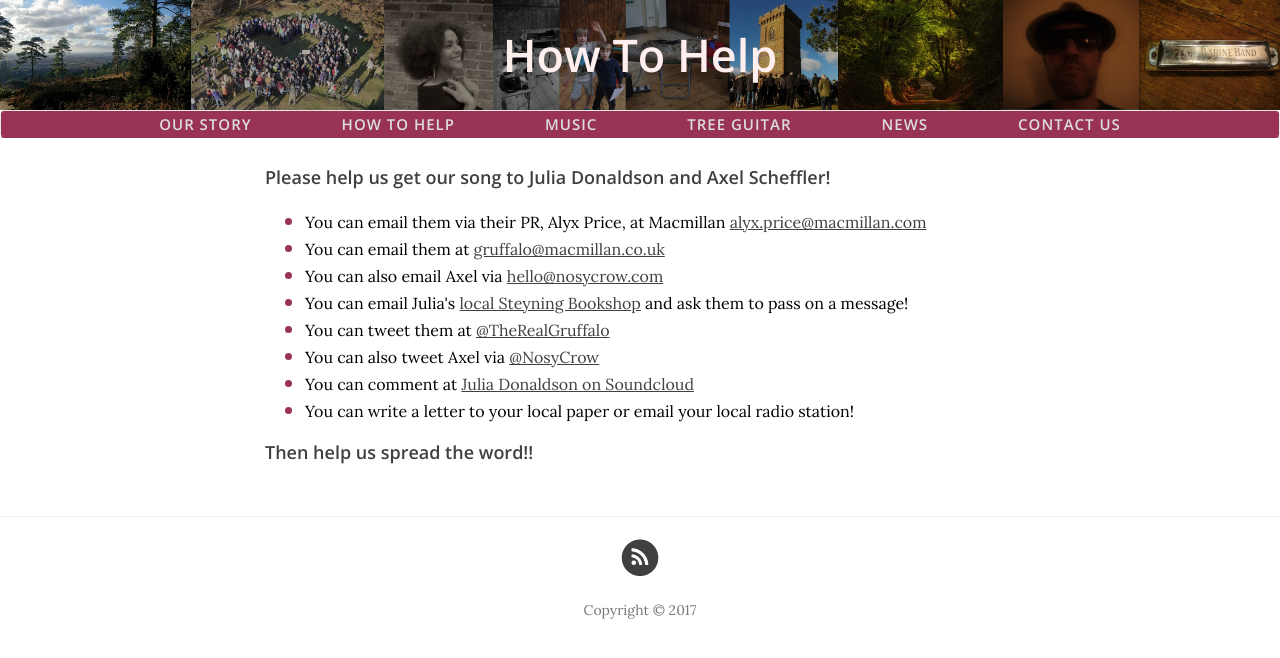
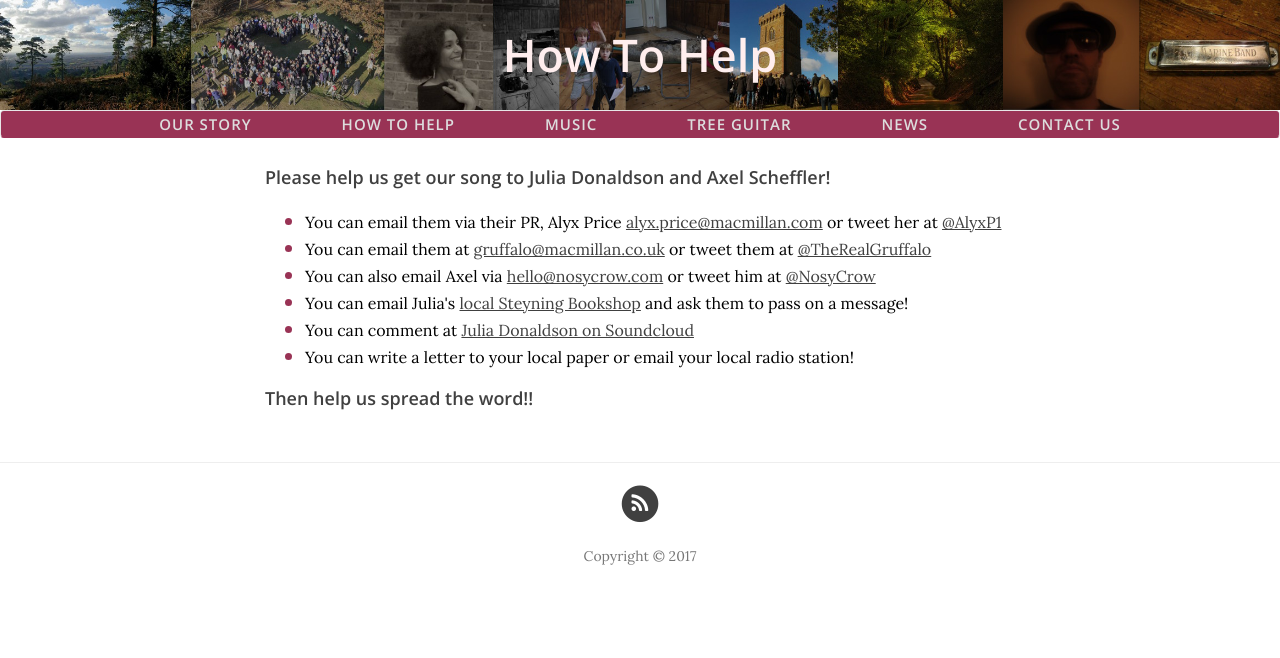
Before and after one commit to voiceforleithhill/leithhillblues.co.uk, a Jekyll site: the page built from how-to-help.html, in a window 1280 px wide. Shown: the top 658 px of the page. Built offline with Jekyll 4.4.1, drawn with Linux system fonts in a browser that asks for light colours; nearby versions of some CDN libraries.

Commit message:
Content updates

```diff
--- a/how-to-help.html
+++ b/how-to-help.html
@@ -5,13 +5,11 @@
 
 <h4>Please help us get our song to Julia Donaldson and Axel Scheffler!</h4>
 <p><ul>
-  <li class="cta"><p>You can email them via their PR, Alyx Price, at Macmillan <a href="alyx.price@macmillan.com">alyx.price@macmillan.com</a></p></li>
-  <li class="cta"><p>You can email them at <a href="mailto:gruffalo@macmillan.co.uk">gruffalo@macmillan.co.uk</a> </p></p></li>
-  <li class="cta"><p>You can also email Axel via <a href="mailto:hello@nosycrow.com">hello@nosycrow.com</a></p></li>
-  <li class="cta"><p>You can email Julia's <a href="mailto:info@steyningbookshop.co.uk">local Steyning Bookshop</a> and ask them to pass on a message!</p></li>
-  <li class="cta"><p>You can tweet them at <a href="https://twitter.com/TheRealGruffalo">@TheRealGruffalo</a></p></li>
-  <li class="cta"><p>You can also tweet Axel via <a href="https://twitter.com/NosyCrow">@NosyCrow</a></p></li>
-  <li class="cta"><p>You can comment at <a href="https://soundcloud.com/pan-macmillan/sets/julia-donaldson">Julia Donaldson on Soundcloud</a></p></li>
+  <li class="cta"><p>You can email them via their PR, Alyx Price <a href="alyx.price@macmillan.com" target="_blank">alyx.price@macmillan.com</a> or tweet her at <a href="https://twitter.com/AlyxP1" target="_blank">@AlyxP1</a></p></li>
+  <li class="cta"><p>You can email them at <a href="mailto:gruffalo@macmillan.co.uk" target="_blank">gruffalo@macmillan.co.uk</a> or tweet them at <a href="https://twitter.com/TheRealGruffalo" target="_blank">@TheRealGruffalo</a></p></li>
+  <li class="cta"><p>You can also email Axel via <a href="mailto:hello@nosycrow.com" target="_blank">hello@nosycrow.com</a> or tweet him at <a href="https://twitter.com/NosyCrow" target="_blank">@NosyCrow</a></p></li>
+  <li class="cta"><p>You can email Julia's <a href="mailto:info@steyningbookshop.co.uk" target="_blank">local Steyning Bookshop</a> and ask them to pass on a message!</p></li>
+  <li class="cta"><p>You can comment at <a href="https://soundcloud.com/pan-macmillan/sets/julia-donaldson" target="_blank">Julia Donaldson on Soundcloud</a></p></li>
   <li class="cta"><p>You can write a letter to your local paper or email your local radio station!</p></li>
 </ul></p>
 
```
